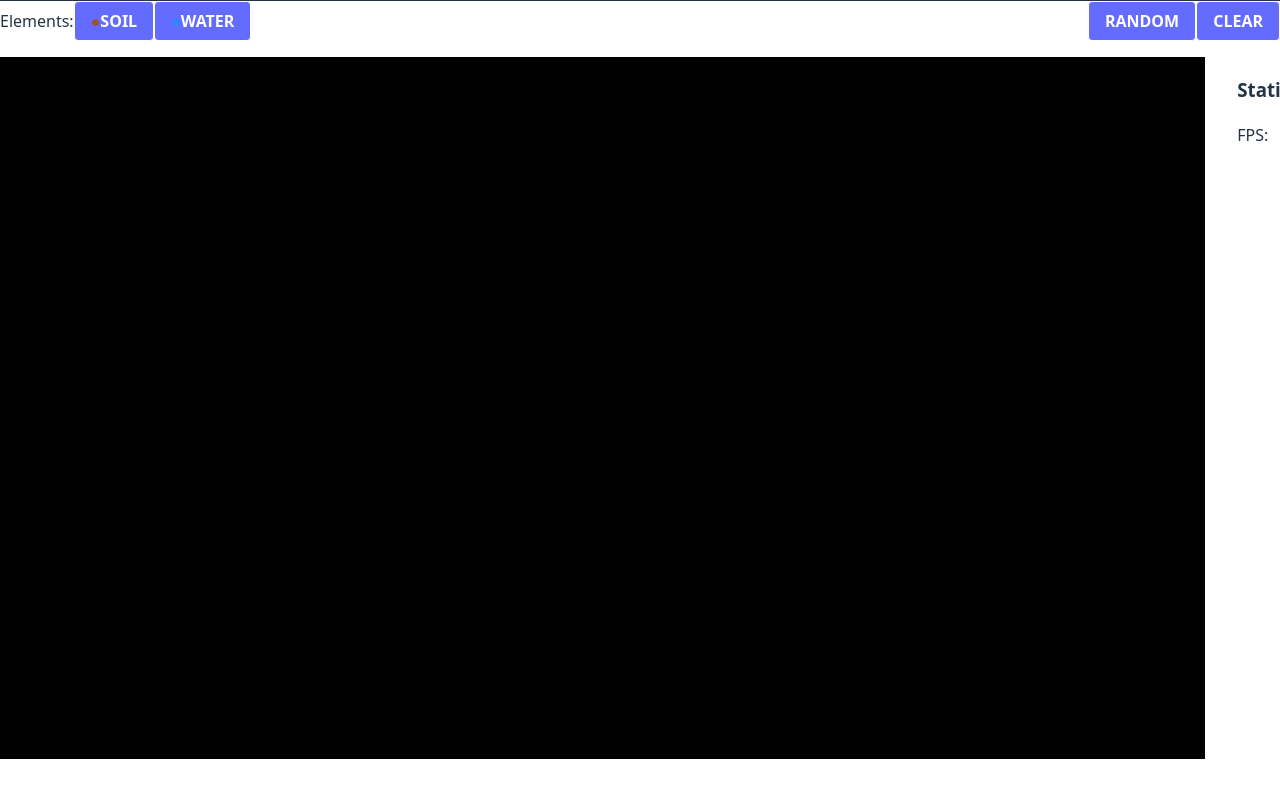
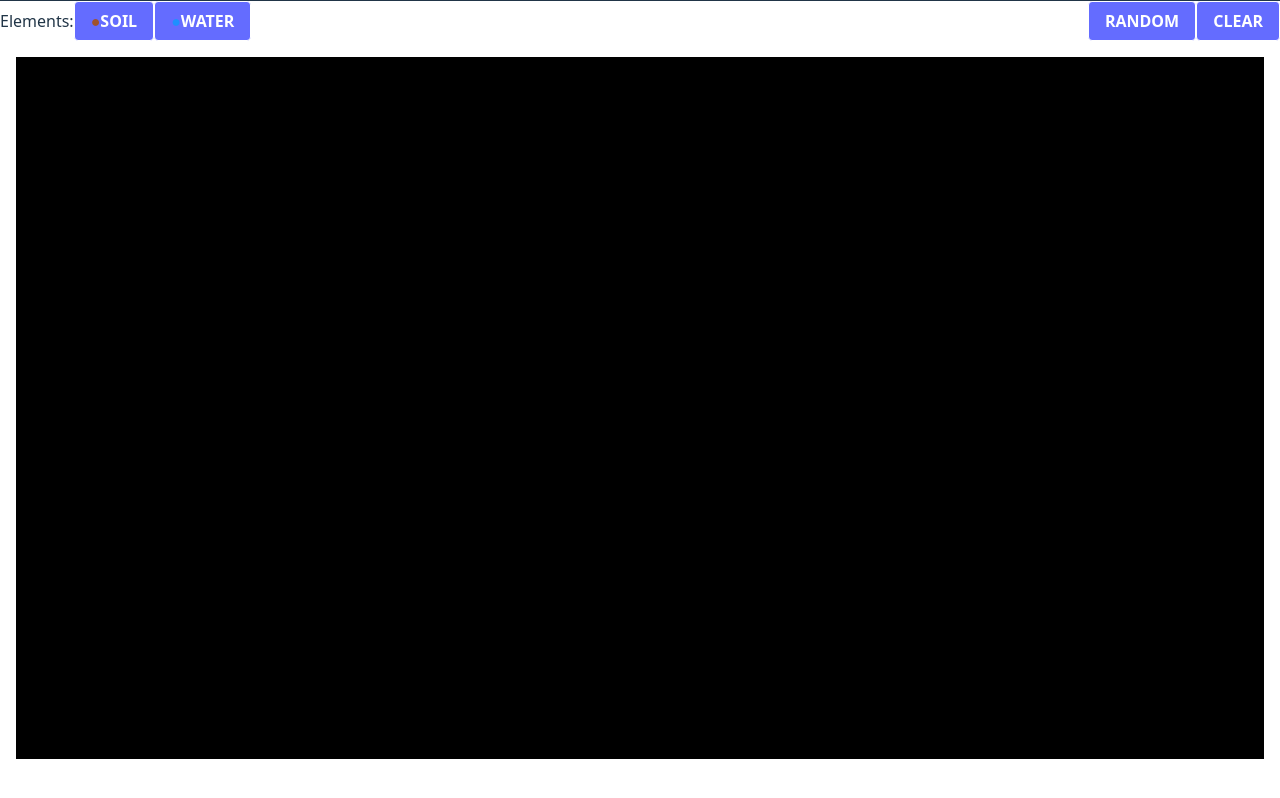
Before and after one commit to weizlogy/terraspiel, a React (Vite) app: page / in a window 1280 px wide. Built offline with nearby package versions, Linux system fonts and the light colour scheme.

Commit message:
アプリのレイアウトを調整し、不要なスタイルを削除。ゲームエリアのパディングを追加し、フレックスボックスの使用を最適化。

```diff
--- a/src/App.css
+++ b/src/App.css
@@ -7,37 +7,27 @@
 }
 
 .app {
-  height: 100%; /* Changed from 100vh */
+  height: 100%;
   display: flex;
   flex-direction: column;
-  padding-bottom: 1rem; /* Add margin at the bottom of the window */
 }
 
 .app-main {
   flex: 1;
-  display: flex;
-  flex-direction: column; /* Ensure vertical stacking */
-  justify-content: center;
-  align-items: flex-start;
+  display: flex; /* Use flexbox to manage children */
 }
 
 .game-area-container {
   display: flex;
-  flex-direction: row;
-  gap: 2rem; /* Space between canvas and stats panel */
-  flex: 1; /* Allow game area to take available space */
+  gap: 2rem;
+  flex: 1;
+  padding: 1rem;
   width: 100%;
-  max-width: 100%;
-  max-height: 100%; /* Constrain height */
-  justify-content: center;
-  align-items: flex-start;
-  padding: 1rem; /* Padding around the game area */
 }
 
 .game-container {
-  max-width: 100%;
-  max-height: 100%;
-  aspect-ratio: 16 / 9; /* Force 16:9 aspect ratio */
+  width: 100%;
+  height: 100%;
   overflow: hidden; /* Ensure no scrollbars from Phaser canvas */
 }
 
```
